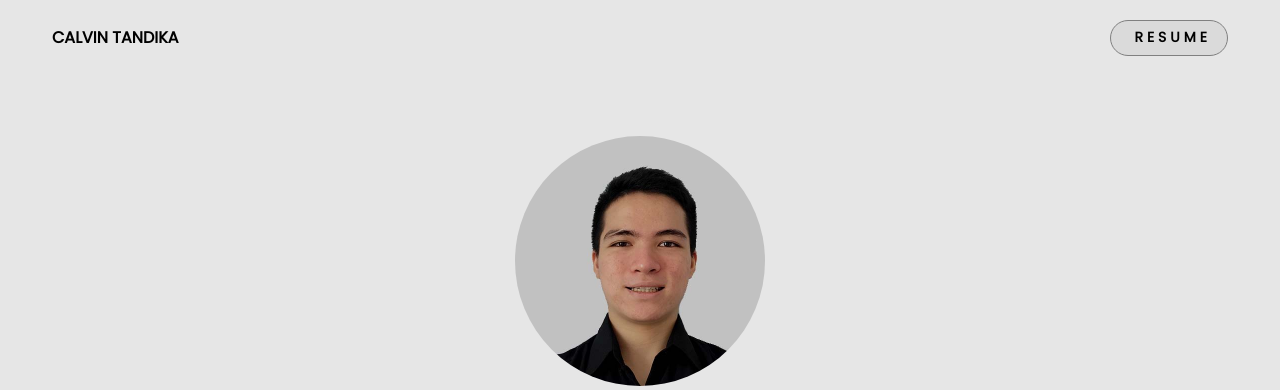
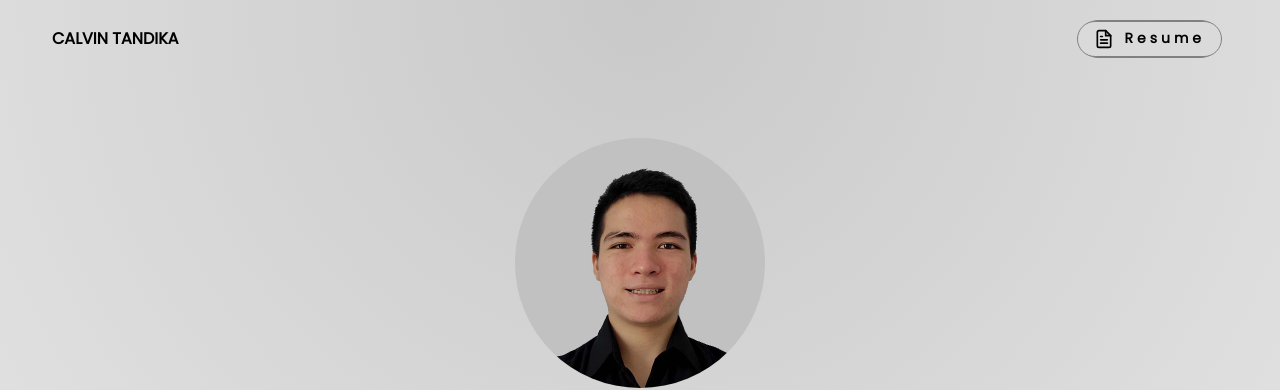
Before and after one commit to CalvinTan68/Portfolio-Website, a plain HTML site: page index.html in a window 1280 px wide. Shown: the top 390 px of the page. Drawn offline with nearby package versions, Linux system fonts and the light colour scheme.

Commit message:
Add files via upload

```diff
--- a/index.html
+++ b/index.html
@@ -1,6 +1,10 @@
 <!DOCTYPE html>
 <html lang="en">
 <head>
+    <meta http-equiv="Cache-Control" content="no-cache, no-store, must-revalidate" />
+    <meta http-equiv="Pragma" content="no-cache" />
+    <meta http-equiv="Expires" content="0" />
+
     <meta charset="UTF-8">
     <meta http-equiv="X-UA-Compatible" content="IE=edge">
     <meta name="viewport" content="width=device-width, initial-scale=1.0">
@@ -17,7 +21,7 @@
 
     <title>Calvin Tandika</title>
 </head>
-<body style="background-color: #e6e6e6; font-family: 'Poppins', sans-serif;">
+<body style="background: radial-gradient(circle farthest-corner at 50% 0%, #cfcfcf 0%, #c9c9c9 0%, #ffffff 100%); font-family: 'Poppins', sans-serif;">
 
     <nav>
       <ul class="nav-list">
@@ -25,9 +29,12 @@
           <a href="https://calvintandika.rf.gd">CALVIN TANDIKA</a>
         </li>
         <li class="nav-item">
-            <a href="#"><button class="btn-primary">
-              &nbsp;RESUME
-            </button></a>
+            <button class="download-button">
+                <a href="Library/Resume.jpg"><div class="docs"><svg class="css-i6dzq1" stroke-linejoin="round" stroke-linecap="round" fill="none" stroke-width="2" stroke="currentColor" height="20" width="20" viewBox="0 0 24 24"><path d="M14 2H6a2 2 0 0 0-2 2v16a2 2 0 0 0 2 2h12a2 2 0 0 0 2-2V8z"></path><polyline points="14 2 14 8 20 8"></polyline><line y2="13" x2="8" y1="13" x1="16"></line><line y2="17" x2="8" y1="17" x1="16"></line><polyline points="10 9 9 9 8 9"></polyline></svg> Resume</div></a>
+                <a href="Library/Resume.pdf"><div class="download">
+                  <svg class="css-i6dzq1" stroke-linejoin="round" stroke-linecap="round" fill="none" stroke-width="2" stroke="currentColor" height="24" width="24" viewBox="0 0 24 24"><path d="M21 15v4a2 2 0 0 1-2 2H5a2 2 0 0 1-2-2v-4"></path><polyline points="7 10 12 15 17 10"></polyline><line y2="3" x2="12" y1="15" x1="12"></line></svg>
+                </div></a>
+              </button>
         </li>
       </ul>
     </nav>
--- a/style.css
+++ b/style.css
@@ -35,22 +35,93 @@ html
     margin-left: 2rem;
 }
 
-.btn-primary
+.download-button
 {
-    background: #DADADA;
+    position: relative;
+    border-width: 0;
+    font-size: 14px;
     font-weight: bolder;
-    color: black;
-    font-size: 14px;
-    border: solid 1px grey;
-    border-radius: 20px;
-    padding: 0.4rem 1rem;
-    transition: all 150ms ease-in-out;
+    background-color: transparent;
+    z-index: 1;
     letter-spacing: 4px;
 }
 
-.btn-primary:hover
+.download-button .docs
 {
+    display: flex;
+    align-items: center;
+    justify-content: space-between;
+    gap: 10px;
+    padding: 0 10px;
+    border-radius: 20px;
+        padding: 0.4rem 1rem;
+    z-index: 1;
+    background-color: #DADADA;
+    border: solid 1px grey;
+       transition: all 150ms ease-in-out;
+}
+
+
+.download
+{
+    position: absolute;
+    inset: 0;
+    display: flex;
+    align-items: center;
+    justify-content: center;
+    max-width: 90%;
+    margin: 0 auto;
+    z-index: -1;
+    border-radius: 20px;
+    transform: translateY(0%);
+    background-color: #DADADA;
+    border: solid 1px grey;
+    transition: all 150ms ease-in-out;
+}
+.download-button:hover
+{
+    background: transparent;
+}
+.docs:hover
+{
+    color: black;
     background: #999999;
+}
+.download:hover
+{
+    color: black;
+    background:#999999;
+}
+.download-button:hover .download
+{
+    transform: translateY(100%)
+}
+
+.download svg polyline,.download svg line
+{
+    animation: docs 1s infinite;
+}
+
+.download-button a
+{
+   color : black;
+   text-decoration : none;
+}
+
+@keyframes docs
+{
+0%
+{
+    transform: translateY(0%);
+}
+50%
+{
+    transform: translateY(-15%);
+}
+100%
+{
+    transform: translateY(0%);
+}
 }
 
 .content
@@ -213,7 +284,6 @@ html
     .flex-item-right i
     {
         font-size: 30px;
-
         text-align: center;
     }
   }
```
Also changed, not shown: 1 other file.
